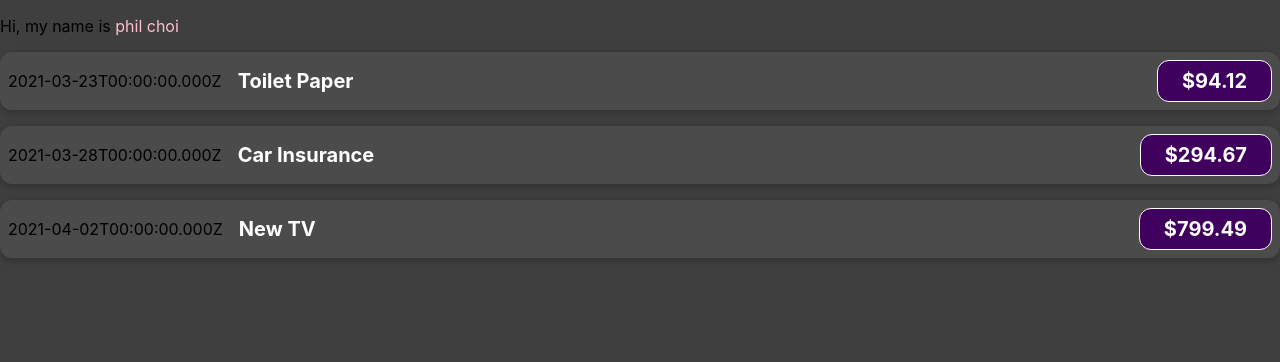
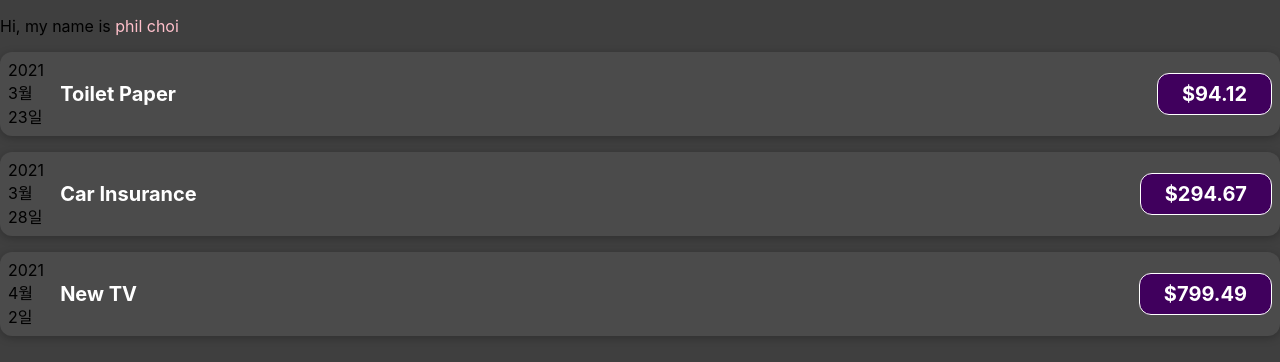
Before and after one commit to cpk0709/react-restart, a React (Create React App) app: page / in a window 1280 px wide. Shown: the top 362 px of the page. Built offline with nearby package versions, Linux system fonts and the light colour scheme.

Commit message:
날짜 수정

```diff
--- a/src/components/ExpenseItem.jsx
+++ b/src/components/ExpenseItem.jsx
@@ -1,16 +1,21 @@
 import "./ExpenseItem.css";
 
 const ExpenseItem = ({ expenses }) => {
-  // const expenseDate = props.date;
-  // const expenseTitle = "Car Insurance";
-  // const expenseAmount = 294.67;
-
   return (
     <>
       {expenses.map((obj) => {
         return (
           <div className="expense-item">
-            <div>{obj.date.toISOString()}</div>
+            <div>
+              <div>{obj.date.getFullYear()}</div>
+              <div>{obj.date.toLocaleString("ko-KR", { month: "long" })}</div>
+              <div>{obj.date.toLocaleString("ko-KR", { day: "numeric" })}</div>
+            </div>
+            <div>
+              <div></div>
+              <div></div>
+              <div></div>
+            </div>
             <div className="expense-item__description">
               <h2>{obj.title}</h2>
               <div className="expense-item__price">${obj.amount}</div>
```
